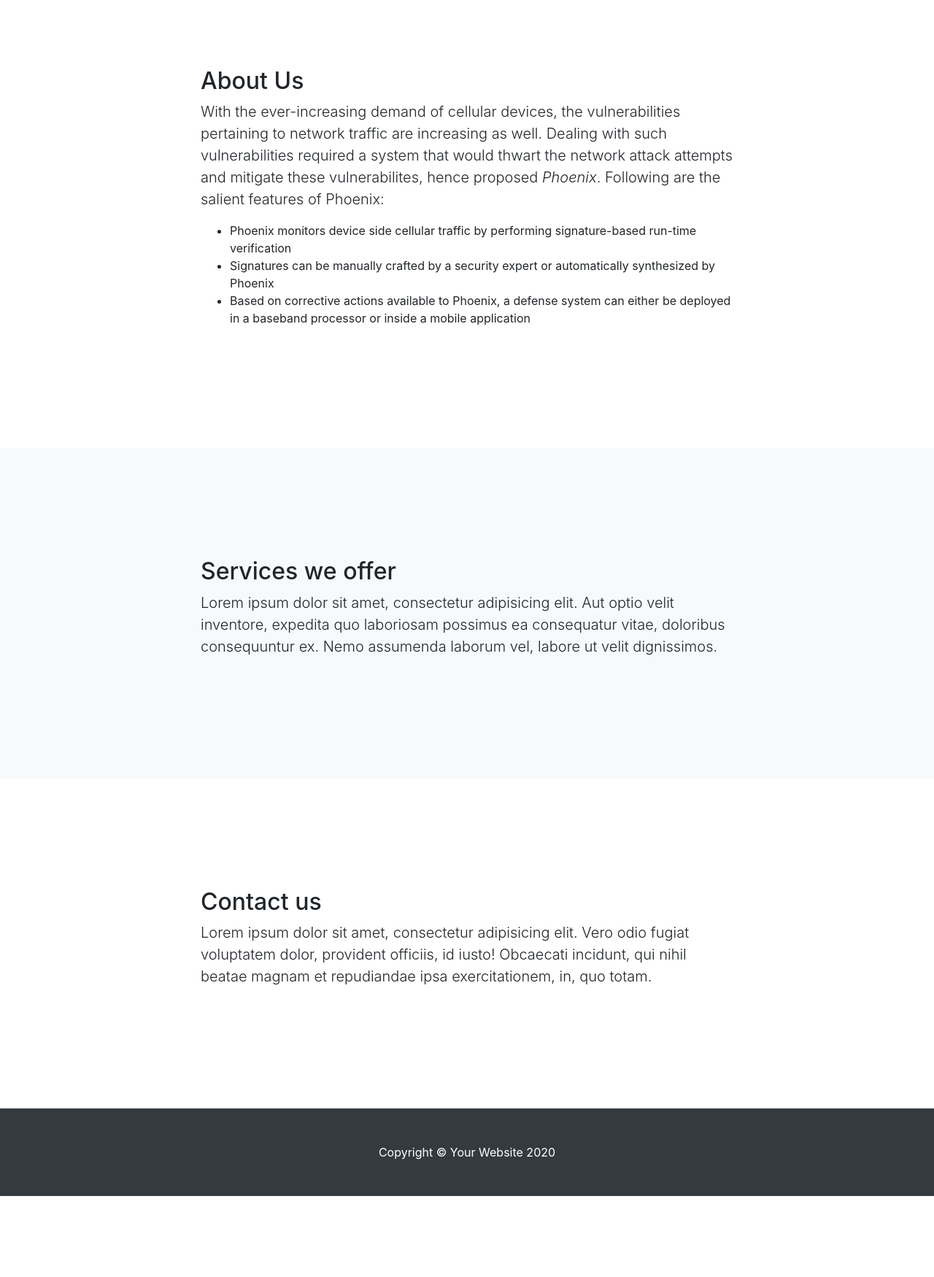
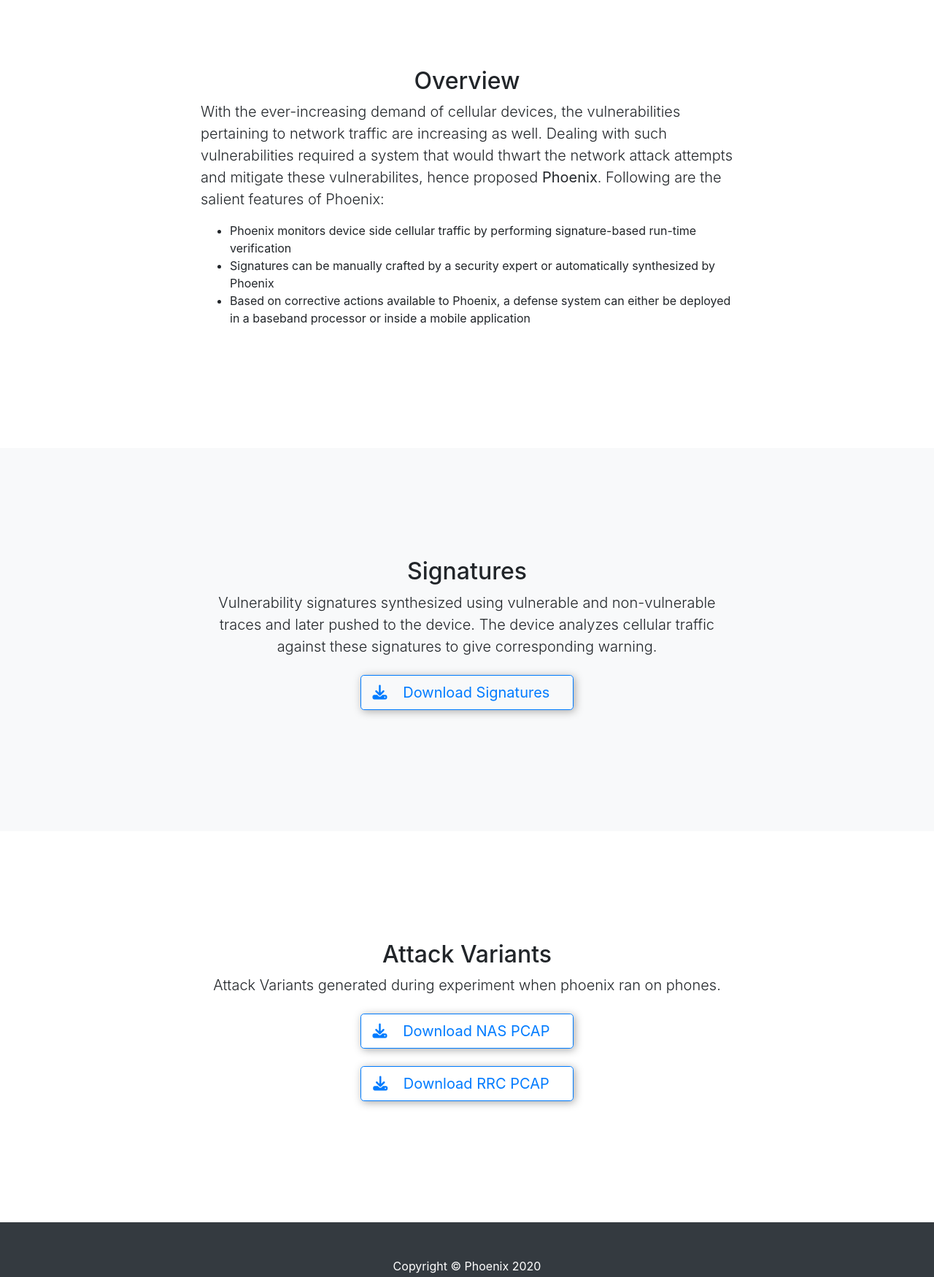
Before and after one commit to phoenixlte/phoenixlte.github.io, a website with bundled scripts: page index.html in a window 1280 px wide. Shown: the part 480-2230 px from the top of the page at 73% size. Before the commit the page ends 2119 px from the top, so only its background shows below. Built offline with nearby package versions, Linux system fonts and the light colour scheme.

Commit message:
Updated styles

```diff
--- a/index.html
+++ b/index.html
@@ -2,6 +2,12 @@
 <html lang="en">
 
 <head>
+
+  <style>
+    .btn-outline-primary {
+      box-shadow: 2px 2px 12px darkgray;
+    }
+  </style>
 
   <meta charset="utf-8">
   <meta name="viewport" content="width=device-width, initial-scale=1, shrink-to-fit=no">
@@ -31,13 +37,13 @@
       <div class="collapse navbar-collapse" id="navbarResponsive">
         <ul class="navbar-nav ml-auto">
           <li class="nav-item">
-            <a class="nav-link js-scroll-trigger" href="#about">About</a>
+            <a class="nav-link js-scroll-trigger" href="#about">Overview</a>
           </li>
           <li class="nav-item">
-            <a class="nav-link js-scroll-trigger" href="#services">Services</a>
+            <a class="nav-link js-scroll-trigger" href="#signatures">Signatures</a>
           </li>
           <li class="nav-item">
-            <a class="nav-link js-scroll-trigger" href="#contact">Contact</a>
+            <a class="nav-link js-scroll-trigger" href="#attack_var">Attack Variants</a>
           </li>
         </ul>
       </div>
@@ -56,8 +62,8 @@
     <div class="container">
       <div class="row">
         <div class="col-lg-8 mx-auto">
-          <h2>About Us</h2>
-          <p class="lead">With the ever-increasing demand of cellular devices, the vulnerabilities pertaining to network traffic are increasing as well. Dealing with such vulnerabilities required a system that would thwart the network attack attempts and mitigate these vulnerabilites, hence proposed <em>Phoenix</em>. Following are the salient features of Phoenix:</p>
+          <h2 class="text-center">Overview</h2>
+          <p class="lead">With the ever-increasing demand of cellular devices, the vulnerabilities pertaining to network traffic are increasing as well. Dealing with such vulnerabilities required a system that would thwart the network attack attempts and mitigate these vulnerabilites, hence proposed <b>Phoenix</b>. Following are the salient features of Phoenix:</p>
           <ul>
             <li>Phoenix monitors device side cellular traffic by performing signature-based run-time verification</li>
             <li>Signatures can be manually crafted by a security expert or automatically synthesized by Phoenix</li>
@@ -68,23 +74,26 @@
     </div>
   </section>
 
-  <section id="services" class="bg-light">
-    <div class="container">
+  <section id="signatures" class="bg-light">
+    <div class="container text-center">
       <div class="row">
         <div class="col-lg-8 mx-auto">
-          <h2>Services we offer</h2>
-          <p class="lead">Lorem ipsum dolor sit amet, consectetur adipisicing elit. Aut optio velit inventore, expedita quo laboriosam possimus ea consequatur vitae, doloribus consequuntur ex. Nemo assumenda laborum vel, labore ut velit dignissimos.</p>
+          <h2>Signatures</h2>
+          <p class="lead">Vulnerability signatures synthesized using vulnerable and non-vulnerable traces and later pushed to the device. The device analyzes cellular traffic against these signatures to give corresponding warning.</p>
+          <p><a class="btn btn-outline-primary btn-lg mt-2" href="/assets/signatures.zip" role="button"><i class="fa fa-download"></i> <span class="px-3">Download Signatures</span></a></p>
         </div>
       </div>
     </div>
   </section>
 
-  <section id="contact">
-    <div class="container">
+  <section id="attack_var">
+    <div class="container text-center">
       <div class="row">
         <div class="col-lg-8 mx-auto">
-          <h2>Contact us</h2>
-          <p class="lead">Lorem ipsum dolor sit amet, consectetur adipisicing elit. Vero odio fugiat voluptatem dolor, provident officiis, id iusto! Obcaecati incidunt, qui nihil beatae magnam et repudiandae ipsa exercitationem, in, quo totam.</p>
+          <h2>Attack Variants</h2>
+          <p class="lead">Attack Variants generated during experiment when phoenix ran on phones.</p>
+          <p><a class="btn btn-outline-primary btn-lg mt-2" href="/assets/NAS_PCAP_logs.zip" role="button"><i class="fa fa-download"></i> <span class="px-3">Download NAS PCAP</span></a></p>
+          <p><a class="btn btn-outline-primary btn-lg mt-2" href="#" role="button"><i class="fa fa-download"></i> <span class="px-3">Download RRC PCAP</span></a></p>
         </div>
       </div>
     </div>
@@ -93,7 +102,7 @@
   <!-- Footer -->
   <footer class="py-5 bg-dark">
     <div class="container">
-      <p class="m-0 text-center text-white">Copyright &copy; Your Website 2020</p>
+      <p class="m-0 text-center text-white">Copyright &copy; Phoenix 2020</p>
     </div>
     <!-- /.container -->
   </footer>
```
Also changed, not shown: 2 other files.
